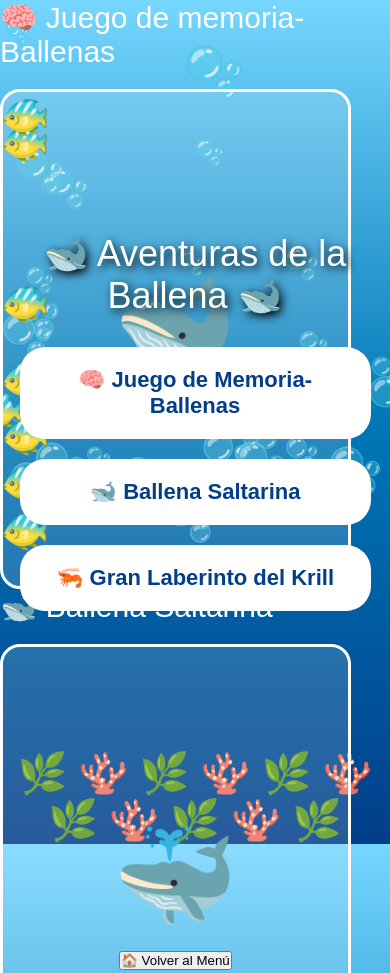
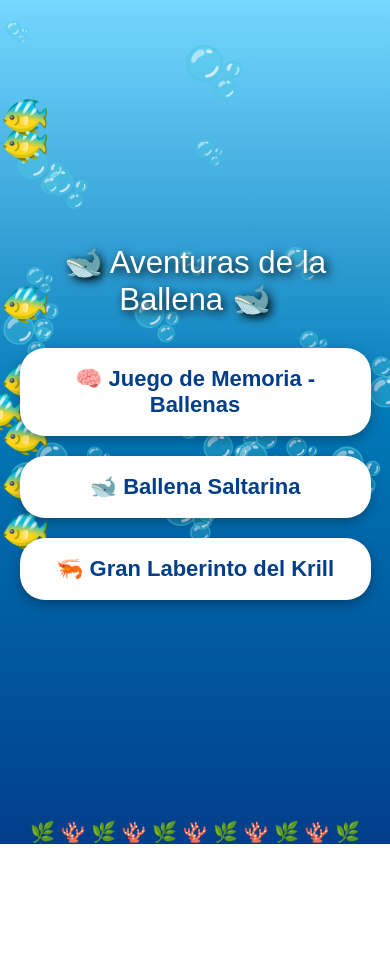
Before and after one commit to katia-codes/Aventuras-de-la-Ballena-V2, a plain HTML site: page index.html in a window 390 px wide. Shown: the top 973 px of the page. After the commit the page ends 844 px from the top, so only its background shows below. Drawn offline with Linux system fonts and the light colour scheme.

Commit message:
Update index.html

```diff
--- a/index.html
+++ b/index.html
@@ -15,25 +15,24 @@ font-family:Arial, sans-serif;
 }
 
 body{
-height:100vh;
-overflow:hidden;
+min-height:100vh;
+overflow-x:hidden;
 background:linear-gradient(to bottom,#76d7ff,#0077b6,#023e8a);
 color:white;
 }
 
+/* Pantalla principal */
+
 .screen{
 width:100%;
-height:100vh;
+min-height:100vh;
 display:flex;
 flex-direction:column;
 align-items:center;
 justify-content:center;
-position:absolute;
-inset:0;
-}
-
-.hidden{
-display:none;
+padding:20px;
+position:relative;
+z-index:1;
 }
 
 /* Fondo Marino */
@@ -54,8 +53,12 @@ opacity:.7;
 }
 
 @keyframes rise{
-from{transform:translateY(0);}
-to{transform:translateY(-120vh);}
+from{
+transform:translateY(0);
+}
+to{
+transform:translateY(-120vh);
+}
 }
 
 .fish{
@@ -65,90 +68,77 @@ animation:swim 20s linear infinite;
 }
 
 @keyframes swim{
-from{transform:translateX(-150px);}
-to{transform:translateX(calc(100vw + 200px));}
+from{
+transform:translateX(-150px);
+}
+to{
+transform:translateX(calc(100vw + 200px));
+}
 }
 
 .seabed{
 position:fixed;
 bottom:0;
+left:0;
 width:100%;
-font-size:40px;
+font-size:clamp(20px,3vw,40px);
 text-align:center;
 z-index:-5;
+pointer-events:none;
 }
 
-/* Inicio */
-
+/* Título */
 
 .title{
-font-size:clamp(36px,5vw,70px);
+font-size:clamp(32px,6vw,70px);
 text-align:center;
-margin-bottom:30px;
+margin-bottom:40px;
 text-shadow:3px 3px 10px black;
+padding:0 10px;
 }
+
+/* Menú */
 
 .menu{
 display:flex;
 flex-direction:column;
 gap:20px;
+align-items:center;
+width:100%;
 }
 
 .menu button{
 width:min(90vw,500px);
 padding:20px;
-font-size:clamp(22px,3vw,36px);
+font-size:clamp(20px,3vw,36px);
 border:none;
 border-radius:25px;
 cursor:pointer;
 background:white;
 color:#023e8a;
 font-weight:bold;
+transition:0.3s;
+box-shadow:0 4px 12px rgba(0,0,0,0.3);
 }
 
 .menu button:hover{
 transform:scale(1.05);
 }
 
-.game-title{
-font-size:clamp(30px,4vw,60px);
-margin-bottom:20px;
+/* Móviles */
+
+@media (max-width:768px){
+
+.title{
+font-size:clamp(28px,8vw,50px);
+margin-bottom:30px;
 }
 
-.game-box{
-width:min(90vw,900px);
-height:min(60vh,500px);
-background:rgba(255,255,255,.15);
-border:3px solid white;
-border-radius:20px;
-display:flex;
-align-items:center;
-justify-content:center;
-flex-direction:column;
-padding:20px;
-font-size:clamp(22px,3vw,36px);
-text-align:center;
+.menu button{
+padding:18px;
+font-size:22px;
 }
 
-.home-btn{
-margin-top:20px;
-padding:15px 30px;
-font-size:clamp(20px,2vw,28px);
-border:none;
-border-radius:20px;
-cursor:pointer;
-background:white;
-color:#023e8a;
-font-weight:bold;
-}
-
-.home-btn:hover{
-transform:scale(1.05);
-}
-
-.whale{
-font-size:100px;
-margin-bottom:15px;
 }
 
 </style>
@@ -156,16 +146,16 @@ margin-bottom:15px;
 
 <body>
 
+<!-- Fondo Marino -->
 <div class="ocean" id="ocean"></div>
 
+<!-- Fondo inferior -->
 <div class="seabed">
 🌿 🪸 🌿 🪸 🌿 🪸 🌿 🪸 🌿 🪸 🌿
 </div>
 
-<!-- MENU PRINCIPAL -->
-
+<!-- Menú Principal -->
 <div id="menuScreen" class="screen">
-
 
 <div class="title">
 🐋 Aventuras de la Ballena 🐋
@@ -174,7 +164,7 @@ margin-bottom:15px;
 <div class="menu">
 
 <button onclick="window.location.href='memoria.html'">
-🧠 Juego de Memoria-Ballenas
+🧠 Juego de Memoria - Ballenas
 </button>
 
 <button onclick="window.location.href='ballena.html'">
@@ -189,66 +179,9 @@ margin-bottom:15px;
 
 </div>
 
-<!-- MEMORIA -->
-
-
-
-<div class="game-title">
-🧠 Juego de memoria-Ballenas
-</div>
-
-<div class="game-box">
-
-<div class="whale">🐋</div>
-
-<button onclick="window.location.href='./index.html'">
-🏠 Volver al Menú
-</button>
-</div>
-
-</div>
-
-<!-- SALTARINA -->
-
-<div class="game-title">
-🐋 Ballena Saltarina
-</div>
-
-<div class="game-box">
-
-<div class="whale">🐳</div>
-
-<button onclick="window.location.href='./index.html'">
-🏠 Volver al Menú
-</button>
-
-</div>
-
-</div>
-
-<!-- LABERINTO -->
-
-
-
-<div class="game-title">
-🦐 Gran Laberinto del Krill
-</div>
-
-<div class="game-box">
-
-<div class="whale">🦐</div>
-
-<button onclick="window.location.href='./index.html'">
-🏠 Volver al Menú
-</button>
-
-</div>
-
-</div>
-
 <script>
 
-/* Fondo Marino */
+/* Burbujas */
 
 const ocean = document.getElementById("ocean");
 
@@ -258,6 +191,7 @@ const bubble=document.createElement("div");
 
 bubble.className="bubble";
 bubble.innerHTML="🫧";
+
 bubble.style.left=Math.random()*100+"%";
 bubble.style.fontSize=(20+Math.random()*30)+"px";
 bubble.style.animationDuration=(5+Math.random()*10)+"s";
@@ -266,12 +200,15 @@ ocean.appendChild(bubble);
 
 }
 
+/* Peces */
+
 for(let i=0;i<10;i++){
 
 const fish=document.createElement("div");
 
 fish.className="fish";
 fish.innerHTML="🐠";
+
 fish.style.top=(10+Math.random()*70)+"%";
 fish.style.animationDelay=(Math.random()*10)+"s";
 
@@ -279,8 +216,6 @@ ocean.appendChild(fish);
 
 }
 
-/* Navegación */
-
 </script>
 
 </body>
```
